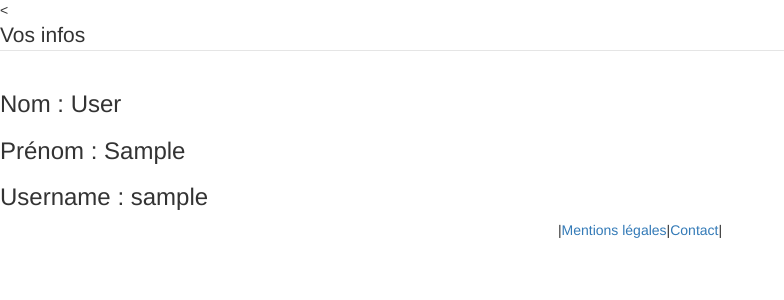
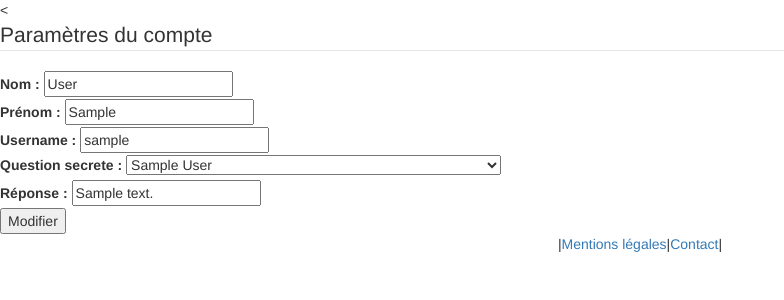
Before and after one commit to LFZDavid/gbaf, a PHP site: page /gbaf/index.php?view=profile in a window 1280 px wide. Shown: the part 115-415 px from the top of the page, without its empty margins (0-784 px from the left). Run offline with PHP 8.4, Linux system fonts and the light colour scheme; the visitor is signed in with stand-in values (Sample User, id 1); tables that the repository leaves empty or names only in its code hold one stand-in row (values such as "Sample post"); some libraries are stand-ins or nearby versions.

Commit message:
Ajout fonction UserManager->GetUniqueById ; Ajout feature : Update user info (+ vérification dispo new username pour que le username soit unique)

```diff
--- a/controller/UserController.php
+++ b/controller/UserController.php
@@ -14,7 +14,7 @@ class UserController extends EntityController
 
 			$userManager = new UserManager();
 
-			if($userManager->getUnique($_POST['username'])){
+			if($userManager->getUniqueByUsername($_POST['username'])){
 				echo("Cet username n'est pas disponible");
 				require('../gbaf/view/frontend/signup.php');
 			}
@@ -53,13 +53,14 @@ class UserController extends EntityController
 			isset($_POST['pwd'])){
 			$userManager = new UserManager();
 
-			$user = $userManager->getUnique($_POST['username']);
+			$user = $userManager->getUniqueByUsername($_POST['username']);
 			if(!empty($user)){
 				$isPasswordCorrect = password_verify($_POST['pwd'], $user->pwd());
 				if($isPasswordCorrect){
-					$_SESSION['username'] = $user->username();
-					$_SESSION['lastname'] = htmlspecialchars($user->lastname());
-					$_SESSION['firstname'] = htmlspecialchars($user->firstname());
+					$_SESSION['user_id'] = ($user->id());
+					$_SESSION['lastname'] = $user->lastname();
+					$_SESSION['firstname'] = $user->firstname();
+
 					echo 'Vous êtes connecté !';
 					header('Location:/gbaf/index.php');
 				}
@@ -79,10 +80,62 @@ class UserController extends EntityController
 		}
 	}
 	// Profile
-	public function getUser($username)
+	public function getUser($user_id)
 	{
 		$UserManager = new UserManager();
-		$user = $UserManager->getUnique($username);
+		$user = $UserManager->getUniqueById($user_id);
 		require ('view/frontend/profileView.php');
 	}
+	// Modifier user
+	public function update($user_id)
+	{
+		$UserManager = new UserManager();
+		$user = $UserManager->getUniqueById($user_id);
+
+		$newLastname = $user->lastname();
+		$newFirstname = $user->firstname();
+		$newUsername = $user->username();
+		$newPwd = $user->pwd();
+		$newQuestion = $user->question();
+		$newAnswer = $user->answer();
+
+		if(!empty($_POST['lastname'])){
+			$newLastname = $_POST['lastname'];
+		}
+		if(!empty($_POST['firstname'])){
+			$newFirstname = $_POST['firstname'];
+		}
+		if(!empty($_POST['username'])){
+			if(!$UserManager->isNewUsernameExist($user_id, $_POST['username'])){
+				$newUsername = $_POST['username'];
+			}
+			else{
+				throw new Exception("Ce username n'est pas disponible");
+			}
+		}
+		if(!empty($_POST['pwd'])){
+			$newPwd = $_POST['pwd'];
+		}
+		if(!empty($_POST['question'])){
+			$newQuestion = $_POST['question'];
+		}
+		if(!empty($_POST['answer'])){
+			$newAnswer = $_POST['answer'];
+		}
+
+		$data = array(
+		'id' => $user->id(),
+		'lastname' => $newLastname,
+		'firstname' => $newFirstname,
+		'username' => $newUsername,
+		'pwd' => $newPwd,
+		'question' => $newQuestion,
+		'answer' => $newAnswer
+		);
+
+		$NewUser = new User($data);
+		$UserManager->update($NewUser);
+		echo 'Vos informations ont été mises à jour!';
+		header ('Location:/gbaf/index.php?view=profile');
+	}
 }
--- a/index.php
+++ b/index.php
@@ -22,11 +22,14 @@ try{
 		elseif($_GET['action'] == 'adduser'){
 			$UserController->newUser();
 		}
+		elseif($_GET['action'] == 'update_user'){
+				$UserController->update($_SESSION['user_id']);
+		}
 	}
 	elseif(!empty($_SESSION)){
 		if(isset($_GET['view'])){
 			if($_GET['view'] == 'profile'){
-				$UserController->getUser($_SESSION['username']);
+				$UserController->getUser($_SESSION['user_id']);
 			}
 		}
 		elseif(isset($_GET['actorView'])){
--- a/model/User.php
+++ b/model/User.php
@@ -9,6 +9,7 @@ class User extends Entity
 	protected $question;
 	protected $answer;
 //GETTERS
+
 	public function lastname()
 	{
 		return $this->lastname;
--- a/model/UserManager.php
+++ b/model/UserManager.php
@@ -6,7 +6,7 @@ class UserManager extends Manager
 	protected $classManaged = 'User';
 
 
-	function add(User $user)
+	public function add(User $user)
 	{
 		$q = $this->db->prepare('INSERT INTO users(lastname, firstname, username, pwd, question, answer) VALUES(:lastname, :firstname, :username, :pwd, :question, :answer)');
 		$q->bindValue(':firstname' , $user->firstname());
@@ -17,19 +17,30 @@ class UserManager extends Manager
 		$q->bindValue(':answer' , $user->answer());
 		$q->execute();
 	}
-	function update(User $user)
+	public function update(User $user)
 	{
 		$q = $this->db->prepare('UPDATE users SET lastname = :lastname, firstname = :firstname, username = :username, pwd = :pwd, question = :question, answer = :answer WHERE id = :id');
-		$q->bindValue('lastname' , $user->lastname());
-		$q->bindValue('firstname' , $user->firstname());
-		$q->bindValue('username' , $user->username());
-		$q->bindValue('pwd' , $user->pwd());
-		$q->bindValue('question' , $user->question());
-		$q->bindValue('answer' , $user->answer());
+		$q->bindValue(':lastname', $user->lastname());
+		$q->bindValue(':firstname', $user->firstname());
+		$q->bindValue(':username', $user->username());
+		$q->bindValue(':pwd', $user->pwd());
+		$q->bindValue(':question', $user->question());
+		$q->bindValue(':answer', $user->answer());
+		$q->bindValue(':id', $user->id());
 		$q->execute();
 	}
+	public function isNewUsernameExist($user_id, $username)
+	{
+		$q = $this->db->prepare('SELECT username FROM users WHERE id<> :user_id AND username = :username');
+		$q->bindValue(":user_id", $user_id,PDO::PARAM_INT);
+		$q->bindValue(':username', $username,);
+		$q->execute();
 
-	function getUnique($username)
+		return $q->fetch();
+	}
+
+
+	public function getUniqueByUsername($username)
 	{
 		$q = $this->db->prepare('SELECT * FROM users WHERE username = :username');
 		$q->bindValue(":username" , $username,);
@@ -38,4 +49,16 @@ class UserManager extends Manager
 		$user = $q->fetch();
 		return $user;
 	}
+
+	public function getUniqueById($user_id)
+	{
+		$q = $this->db->prepare('SELECT * FROM users WHERE id = :id');
+		$q->bindValue(":id", $user_id,);
+		$q->execute();
+		$q->setFetchMode( PDO::FETCH_CLASS | PDO::FETCH_PROPS_LATE, 'User');
+		$user = $q->fetch();
+		return $user;
+	}
+
+
 }
--- a/view/frontend/profileView.php
+++ b/view/frontend/profileView.php
@@ -1,20 +1,39 @@
 <?php
 
-$title = "Mon profil";
+$title = "Paramètres du compte";
 ob_start();
 
 ?>
 
 <
 <!--MODIFIER LES INFOS-->
-<!---->
 <fieldset>
-	<legend>Vos infos</legend>
-	<p>
-		<h3>Nom : <?=$user->lastname()?></h3>
-		<h3>Prénom : <?=$user->firstname()?></h3>
-		<h3>Username : <?=$user->username()?></h3>
-	</p>
+	<legend>Paramètres du compte</legend>
+	<form action="/gbaf/index.php?action=update_user" method="post">
+		<label for="lastname">Nom :</label>
+		<input type="text" name="lastname" id="lastname" value="<?=$user->lastname()?>"><br/>
+
+		<label for="firstname">Prénom :</label>
+		<input type="text" name="firstname" id="firstname" value="<?=$user->firstname()?>"><br/>
+
+		<label for="username">Username :</label>
+		<input type="text" name="username" id="username" value="<?=$user->username()?>"><br/>
+
+		<label for="question">Question secrete :</label>
+		<select id="question" name="question">
+			<option value="<?=$user->question()?>" selected><?=$user->question()?></option>
+			<option value="Quel est le nom de votre premier animal de compagnie ?">Quel est le nom de votre premier animal de compagnie ?</option>
+			<option value="Quel est le nom de la rue où vous avez grandis ?">Quel est le nom de la rue où vous avez grandis ?</option>
+			<option value="Quel est votre star préférée ?">Quel est votre star préférée ?</option>
+			<option value="Quel est la marque de votre première voiture ?">Quel est la marque de votre première voiture ?</option>
+			<option value="Quel est votre série préférée ?">Quel est votre série préférée ?</option>
+		</select><br/>
+
+		<label for="answer">Réponse :</label>
+		<input type="text" name="answer" id="answer"value="<?=$user->answer()?>"><br/>
+
+		<input type="submit" name="Valider" value="Modifier">
+	</form>
 </fieldset>
 
 
```
Also changed, not shown: view/frontend/signup.php (+8 -1 lines).
